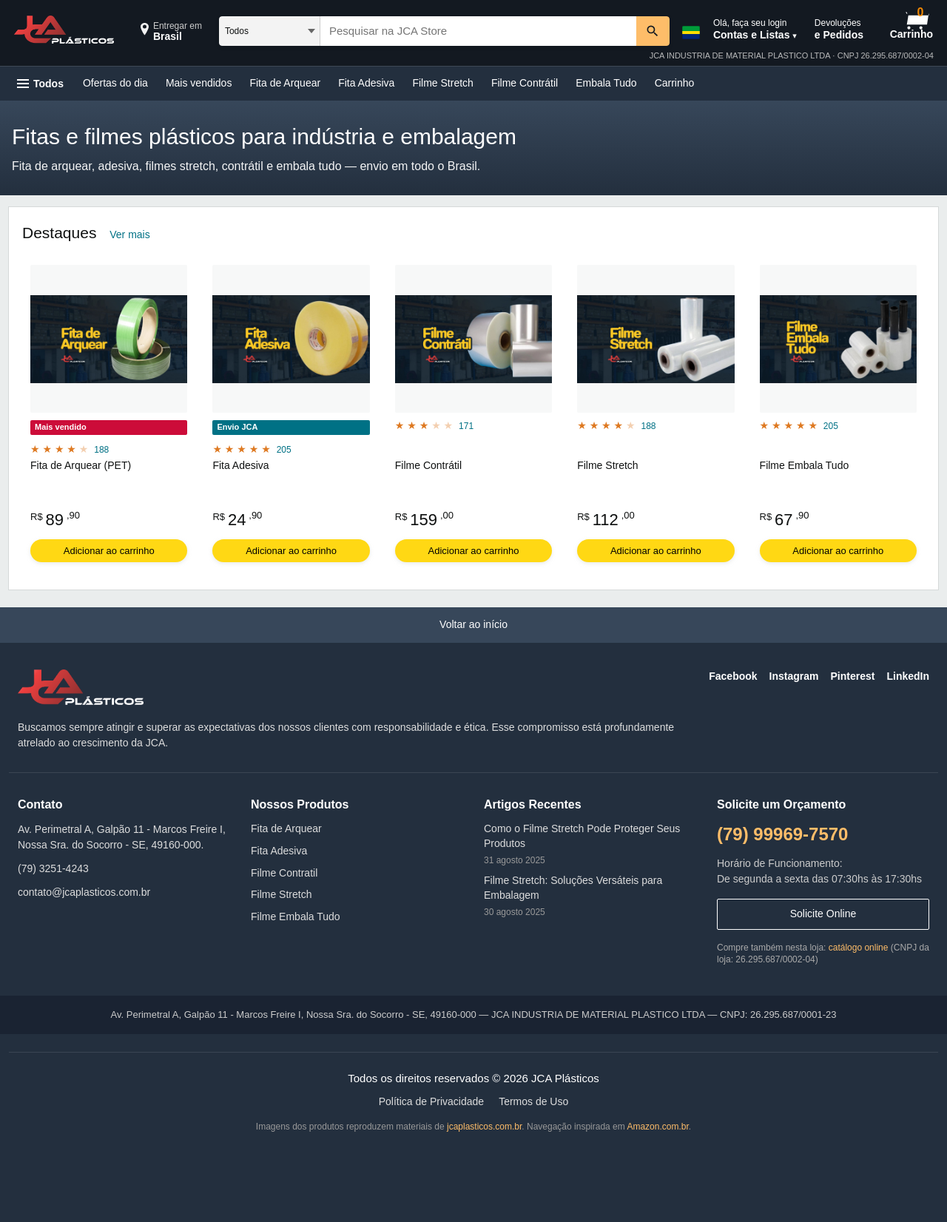
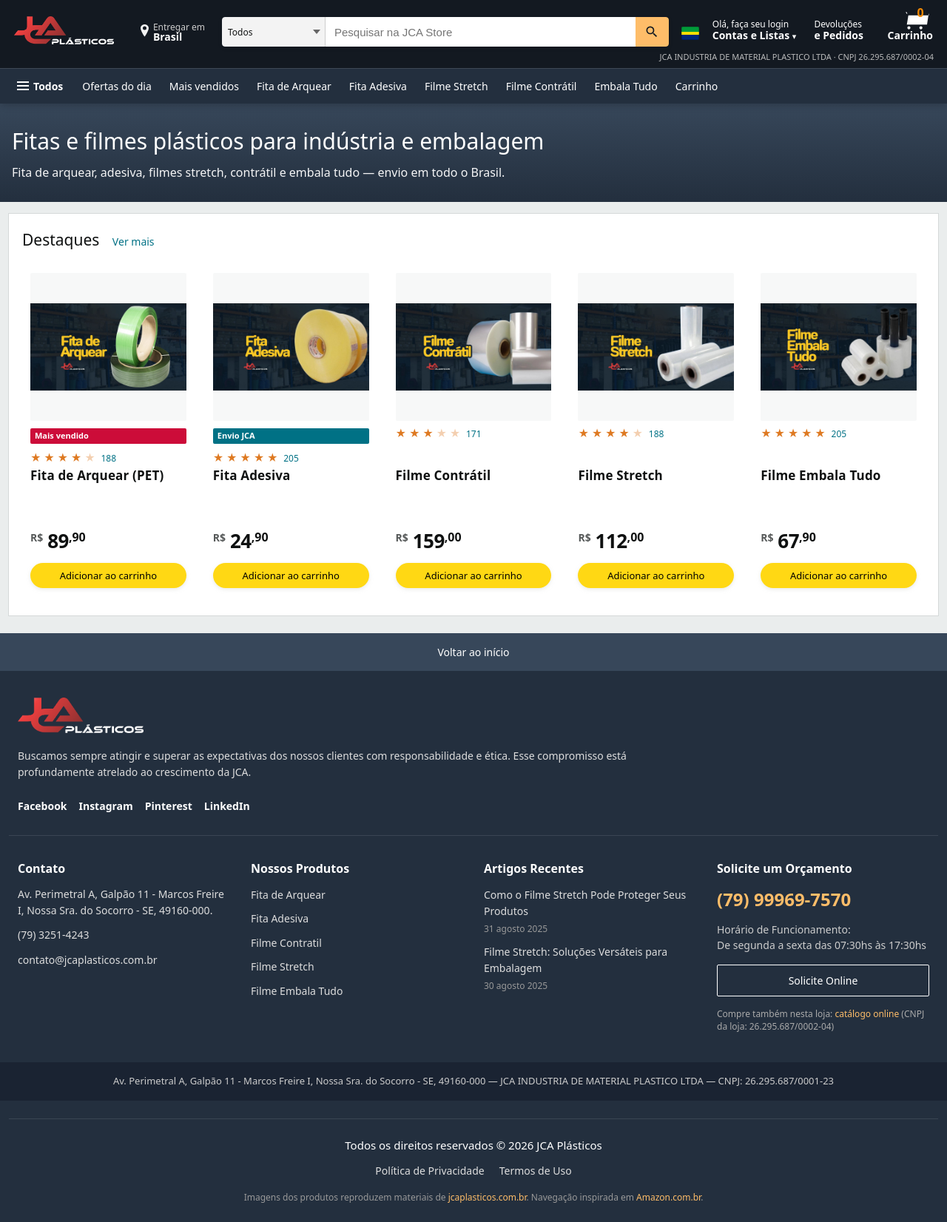
Before and after one commit to lelisson/PROJETO-ECOMMERCE-JCA, a Flask app: page / in a window 1280 px wide. Shown: the whole page at 74% size. Before the commit the page ends 1530 px from the top, so only its background shows below. Run offline with Flask 3, Linux system fonts and the light colour scheme; data comes from the database, SQL or seed files in the repository.

Commit message:
feat: header sticky com subnav, precos/titulos mais semanticos e legiveis, zoom no card inteiro
Made-with: Cursor

```diff
--- a/static/css/store.css
+++ b/static/css/store.css
@@ -31,9 +31,9 @@ html {
 
 body.amz-body {
   margin: 0;
-  font-family: Arial, Helvetica, sans-serif;
-  font-size: 14px;
-  line-height: 1.4;
+  font-family: system-ui, -apple-system, "Segoe UI", Roboto, "Helvetica Neue", Arial, sans-serif;
+  font-size: 15px;
+  line-height: 1.5;
   color: var(--amz-text);
   background: var(--amz-bg-page);
   min-height: 100vh;
@@ -86,6 +86,10 @@ a:hover {
 /* —— Cabeçalho estilo Amazon.com.br (#131921 + busca + ferramentas) —— */
 .amz-header {
   color: #fff;
+  position: sticky;
+  top: 0;
+  z-index: 2000;
+  box-shadow: 0 2px 10px rgba(0, 0, 0, 0.22);
 }
 
 .amz-navbelt {
@@ -563,8 +567,9 @@ a:hover {
 .amz-grid {
   display: grid;
   grid-template-columns: repeat(auto-fill, minmax(200px, 1fr));
-  gap: 8px 12px;
+  gap: 12px 14px;
   align-items: stretch;
+  overflow: visible;
 }
 
 @media (min-width: 900px) {
@@ -574,20 +579,29 @@ a:hover {
 }
 
 .amz-card {
+  position: relative;
+  z-index: 0;
   background: var(--amz-card-bg);
   border: 1px solid transparent;
-  border-radius: 4px;
+  border-radius: 6px;
   padding: 12px 10px 16px;
   display: flex;
   flex-direction: column;
   height: 100%;
   min-height: 0;
   min-width: 0;
+  transform-origin: center center;
+  transition:
+    transform 0.35s cubic-bezier(0.25, 0.46, 0.45, 0.94),
+    box-shadow 0.35s ease,
+    border-color 0.2s ease;
 }
 
 .amz-card:hover {
+  z-index: 2;
+  transform: scale(1.08);
   border-color: var(--amz-border);
-  box-shadow: 0 2px 8px rgba(0, 0, 0, 0.08);
+  box-shadow: 0 10px 28px rgba(0, 0, 0, 0.14);
 }
 
 .amz-card-img-wrap {
@@ -610,19 +624,14 @@ a:hover {
   width: auto;
   height: auto;
   object-fit: contain;
-  transition: transform 0.35s cubic-bezier(0.25, 0.46, 0.45, 0.94);
-}
-
-.amz-card:hover .amz-card-img {
-  transform: scale(1.07);
 }
 
 @media (prefers-reduced-motion: reduce) {
-  .amz-card-img {
+  .amz-card {
     transition: none;
   }
 
-  .amz-card:hover .amz-card-img {
+  .amz-card:hover {
     transform: none;
   }
 }
@@ -681,14 +690,15 @@ a:hover {
 
 .amz-card-title {
   margin: 0 0 6px;
-  font-size: 14px;
-  font-weight: 400;
-  line-height: 1.35;
+  font-size: 1.0625rem;
+  font-weight: 600;
+  line-height: 1.45;
+  letter-spacing: 0.01em;
   display: -webkit-box;
   -webkit-line-clamp: 2;
   -webkit-box-orient: vertical;
   overflow: hidden;
-  min-height: calc(1.35em * 2);
+  min-height: calc(1.45em * 2);
 }
 
 .amz-card-title a {
@@ -701,11 +711,11 @@ a:hover {
 }
 
 .amz-card-cat {
-  font-size: 12px;
+  font-size: 0.8125rem;
   color: var(--amz-muted);
   margin: 0 0 8px;
   min-height: 1.35em;
-  line-height: 1.35;
+  line-height: 1.4;
 }
 
 .amz-card-cat--placeholder {
@@ -714,26 +724,57 @@ a:hover {
 }
 
 .amz-price {
+  margin: 0;
   margin-top: auto;
   margin-bottom: 10px;
-}
-
+  font-variant-numeric: tabular-nums;
+}
+
+.amz-price-currency {
+  font-size: 0.875rem;
+  font-weight: 600;
+  color: var(--amz-muted);
+  text-decoration: none;
+  border-bottom: none;
+  cursor: inherit;
+  margin-right: 2px;
+  vertical-align: top;
+  position: relative;
+  top: 4px;
+}
+
+/* Carrinho / trechos legados que ainda usam .amz-price-symbol */
 .amz-price-symbol {
-  font-size: 13px;
+  font-size: 0.875rem;
+  font-weight: 600;
+  color: var(--amz-muted);
+  margin-right: 2px;
+  vertical-align: top;
+  position: relative;
+  top: 4px;
+}
+
+.amz-price-amount {
+  font-weight: 700;
+}
+
+.amz-price-data {
+  text-decoration: none;
+  color: inherit;
+}
+
+.amz-price-whole {
+  font-size: 1.625rem;
+  font-weight: 700;
+  letter-spacing: -0.02em;
+}
+
+.amz-price-dec {
+  font-size: 1rem;
+  font-weight: 600;
   vertical-align: top;
   position: relative;
   top: 2px;
-}
-
-.amz-price-whole {
-  font-size: 22px;
-  font-weight: 400;
-}
-
-.amz-price-dec {
-  font-size: 13px;
-  font-weight: 400;
-  vertical-align: top;
 }
 
 .amz-btn-add {
--- a/templates/_macros.html
+++ b/templates/_macros.html
@@ -17,14 +17,18 @@
 {% endmacro %}
 
 {% macro price_amazon(cents, schema_offer=false) %}
-  <div class="amz-price"{% if schema_offer %} itemprop="offers" itemscope itemtype="https://schema.org/Offer"{% endif %}>
+  <p class="amz-price"{% if schema_offer %} itemprop="offers" itemscope itemtype="https://schema.org/Offer"{% endif %}>
     {% if schema_offer %}
     <meta itemprop="priceCurrency" content="BRL">
     <meta itemprop="price" content="{{ '%.2f'|format(cents / 100.0) }}">
     <link itemprop="availability" href="https://schema.org/InStock">
     {% endif %}
-    <span class="amz-price-symbol">R$</span>
-    <span class="amz-price-whole">{{ (cents // 100) }}</span>
-    <span class="amz-price-dec">,{{ "%02d"|format(cents % 100) }}</span>
-  </div>
+    <span class="visually-hidden">Preço de venda:</span>
+    <abbr class="amz-price-currency" title="Real brasileiro">R$</abbr>
+    <strong class="amz-price-amount">
+      <data class="amz-price-data" value="{{ '%.2f'|format(cents / 100.0) }}">
+        <span class="amz-price-whole">{{ (cents // 100) }}</span><span class="amz-price-dec">,{{ "%02d"|format(cents % 100) }}</span>
+      </data>
+    </strong>
+  </p>
 {% endmacro %}
--- a/templates/home.html
+++ b/templates/home.html
@@ -30,7 +30,9 @@
                 {% set sn = 3 + (p.id % 3) %}
                 {{ amazon_stars(sn) }}
               </div>
-              <h3 class="amz-card-title"><a href="{{ url_for('store.product_detail', slug=p.slug) }}" itemprop="name">{{ p.name }}</a></h3>
+              <h3 class="amz-card-title">
+                <a href="{{ url_for('store.product_detail', slug=p.slug) }}" itemprop="url"><span itemprop="name">{{ p.name }}</span></a>
+              </h3>
               <p class="amz-card-cat amz-card-cat--placeholder" aria-hidden="true">&nbsp;</p>
               {{ price_amazon(p.price_cents, schema_offer=true) }}
               <form class="jca-add-cart" action="{{ url_for('store.add_to_cart', product_id=p.id) }}" method="post">
--- a/templates/products.html
+++ b/templates/products.html
@@ -34,7 +34,9 @@
                 {% set sn = 3 + (p.id % 3) %}
                 {{ amazon_stars(sn) }}
               </div>
-              <h2 class="amz-card-title"><a href="{{ url_for('store.product_detail', slug=p.slug) }}" itemprop="name">{{ p.name }}</a></h2>
+              <h2 class="amz-card-title">
+                <a href="{{ url_for('store.product_detail', slug=p.slug) }}" itemprop="url"><span itemprop="name">{{ p.name }}</span></a>
+              </h2>
               <p class="amz-card-cat"><span itemprop="category">{{ p.category }}</span></p>
               {{ price_amazon(p.price_cents, schema_offer=true) }}
               <form class="jca-add-cart" action="{{ url_for('store.add_to_cart', product_id=p.id) }}" method="post">
```
